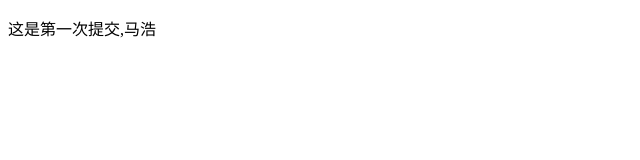
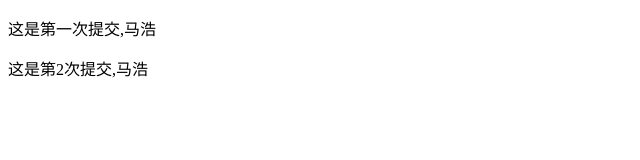
Before and after one commit to mahaoh/testMerge, a plain HTML site: page index.html in a window 1280 px wide. Shown: the whole page, without its empty margins (0-640 px from the left). Drawn offline with Linux system fonts and the light colour scheme.

Commit message:
第二次提交

```diff
--- a/index.html
+++ b/index.html
@@ -9,6 +9,7 @@
 
 <body>
     <p>这是第一次提交,马浩</p>
+    <p>这是第2次提交,马浩</p>
 </body>
 
 </html>
```
